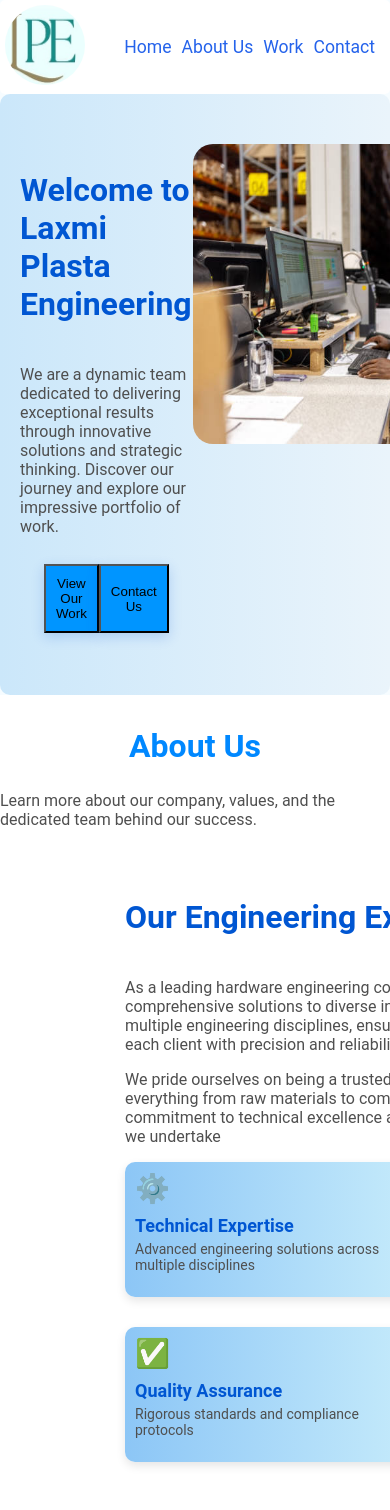
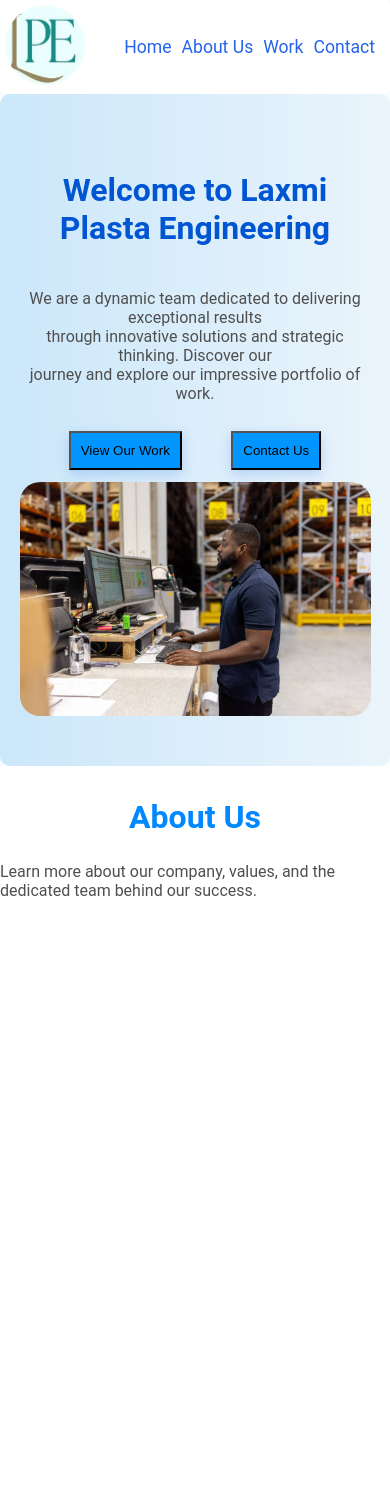
Before and after one commit to SRee1721/LaxmiPlastaEngineering, a React (Vite) app: page / in a window 390 px wide. Shown: the top 1510 px of the page. Built offline with nearby package versions, Linux system fonts and the light colour scheme; a web font is replaced by a local one.

Commit message:
Update index.css

```diff
--- a/src/index.css
+++ b/src/index.css
@@ -589,3 +589,125 @@ footer {
   transform: translateY(-10px);
   transition: all 0.7s ease-in-out;
 }
+/* ========== Media Queries ========== */
+
+/* For small devices (phones, up to 600px) */
+@media (max-width: 600px) {
+  .hero-section,
+  .about-info,
+  .about-features,
+  .contact-details,
+  .footer-container,
+  .work-name,
+  .contact-container {
+    flex-direction: column !important;
+    align-items: center;
+    text-align: center;
+  }
+
+  .about-img img,
+  .abt-img img,
+  .work-item img,
+  .contact-form-card input {
+    width: 90vw !important;
+    height: auto;
+  }
+
+  .about-desc,
+  .about-img,
+  .inner-contact-details,
+  .feature-grid {
+    width: 90vw !important;
+  }
+
+  .feature-grid {
+    grid-template-columns: 1fr !important;
+    grid-template-rows: auto;
+  }
+
+  .contact-details {
+    width: 100% !important;
+    height: auto;
+    padding: 10px;
+  }
+
+  .footer-right {
+    flex-direction: column;
+    align-items: center;
+    gap: 20px;
+  }
+
+  .footer-container {
+    flex-direction: column;
+    align-items: center;
+    text-align: center;
+  }
+
+  .work-name {
+    grid-template-columns: 1fr !important;
+    grid-template-rows: auto;
+  }
+}
+
+/* For medium devices (tablets, 601px to 992px) */
+@media (min-width: 601px) and (max-width: 992px) {
+  .about-info,
+  .contact-details,
+  .work-name {
+    flex-direction: column;
+    align-items: center;
+  }
+
+  .about-img img,
+  .abt-img img,
+  .contact-form-card input {
+    width: 70vw;
+    height: auto;
+  }
+
+  .feature-grid {
+    grid-template-columns: 1fr 1fr;
+    grid-template-rows: auto;
+  }
+
+  .work-name {
+    grid-template-columns: 1fr 1fr;
+    grid-template-rows: auto;
+  }
+
+  .footer-right {
+    flex-direction: column;
+    align-items: center;
+    gap: 20px;
+  }
+
+  .footer-container {
+    flex-direction: column;
+    align-items: center;
+  }
+}
+
+/* For large devices (desktops/laptops, 993px and above) */
+@media (min-width: 993px) {
+  .about-info {
+    flex-direction: row;
+  }
+
+  .feature-grid {
+    grid-template-columns: 1fr 1fr;
+  }
+
+  .work-name {
+    grid-template-columns: 1fr 1fr 1fr;
+  }
+
+  .footer-container {
+    flex-direction: row;
+    justify-content: space-between;
+  }
+
+  .footer-right {
+    flex-direction: row;
+    gap: 40px;
+  }
+}
```
